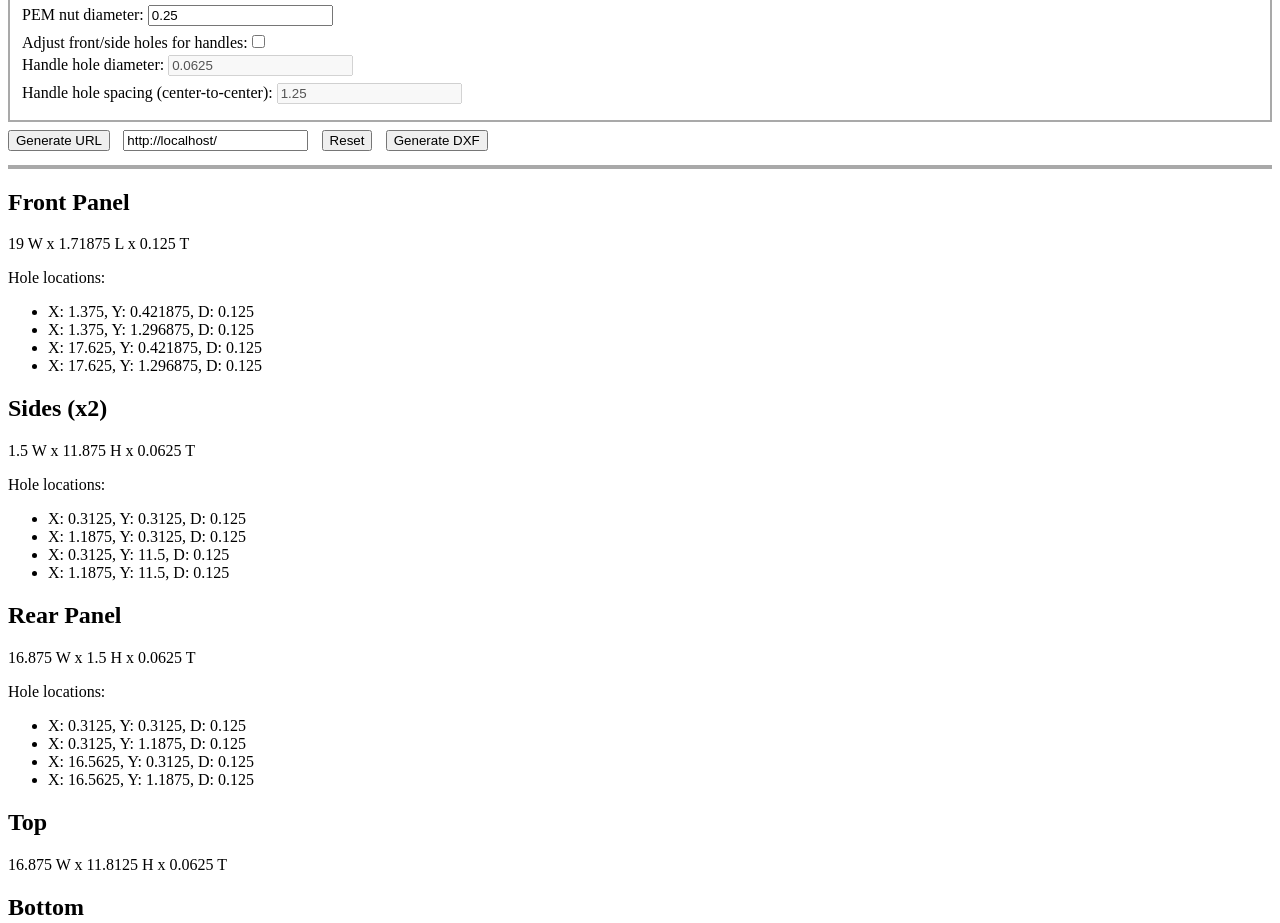
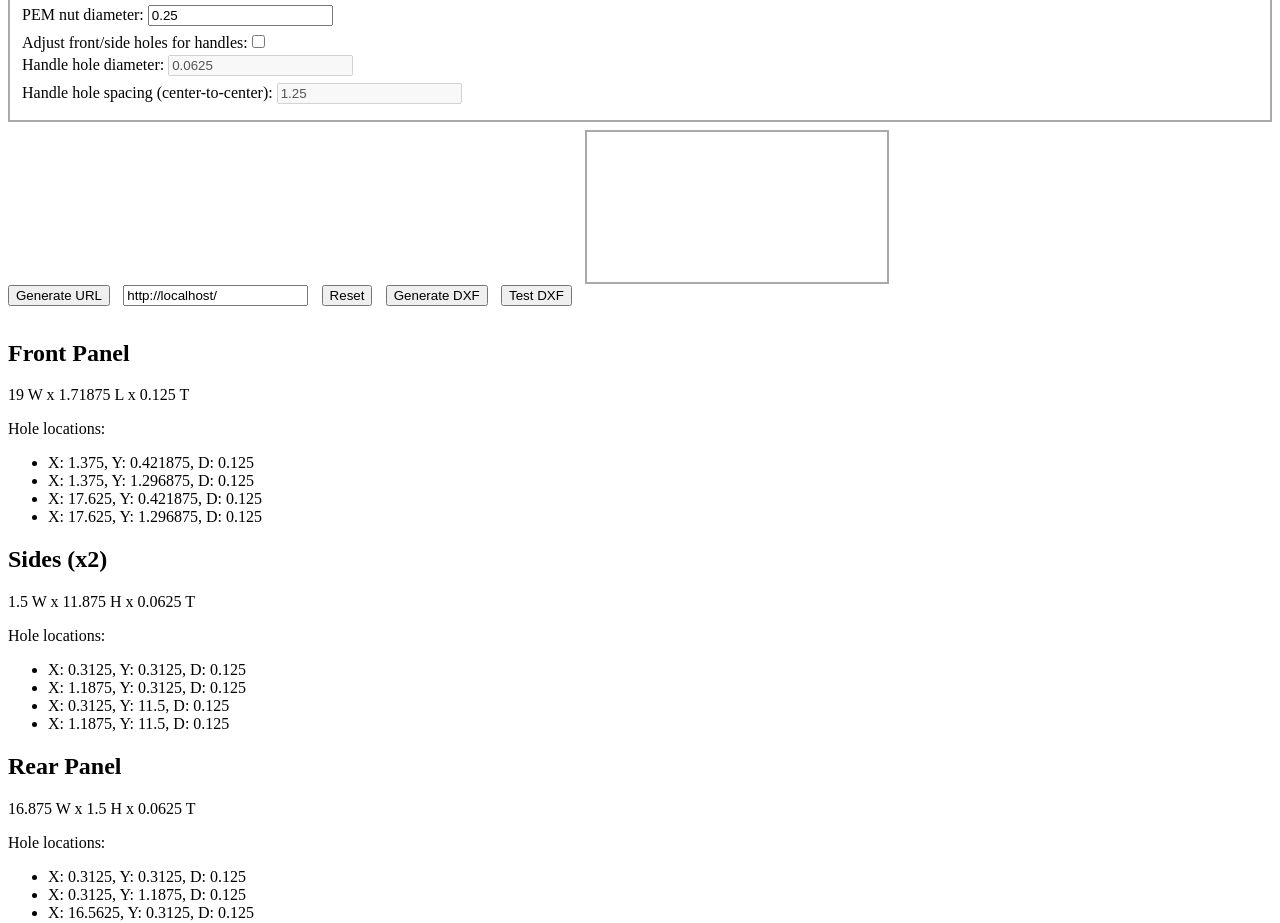
Before and after one commit to chapatt/rackmount-enclosure, a Vue app: page / in a window 1280 px wide. Shown: the part 788-1711 px from the top of the page. Built offline with nearby package versions, Linux system fonts and the light colour scheme; the HTML template or start-up script is replaced by a standard one.

Commit message:
Install dxf package (WIP)

```diff
--- a/package.json
+++ b/package.json
@@ -9,6 +9,7 @@
   },
   "dependencies": {
     "core-js": "^3.6.5",
+    "dxf": "^4.4.1",
     "vue": "^2.6.11",
     "vue-router": "^3.2.0"
   },
--- a/src/views/Calculator.vue
+++ b/src/views/Calculator.vue
@@ -121,10 +121,11 @@
     <button v-on:click="initDefaultParams()">Reset</button>
 
     <button v-on:click="generateDxf()">Generate DXF</button>
+    <button v-on:click="testDxf()">Test DXF</button>
 
     <button v-if="this.dxfString" v-on:click="downloadDxf()">Download DXF</button>
 
-    <div ref="dxfView" class="dxf-view" />
+    <svg ref="dxfView" class="dxf-view" />
 
     <div>
       <h2>Front Panel</h2>
@@ -239,6 +240,8 @@
 <script>
   import DxfDocument from '../Dxf/DxfDocument';
   import DxfBlock from '../Dxf/DxfBlock';
+
+  import { Helper } from 'dxf';
 
   const defaultParams = {
     frontPanelWidth: 19,
@@ -602,6 +605,21 @@
           }
         }
       },
+      testDxf: function () {
+        const dxfDocument = new DxfDocument('English');
+
+        const block1 = new DxfBlock('block1');
+        block1.addRectangle(2, 2);
+        dxfDocument.addBlock(block1);
+        dxfDocument.addBlockReference('block1', -1, -1, '0');
+
+        this.dxfString = dxfDocument.toString();
+        console.log(this.dxfString);
+
+        const helper = new Helper(this.dxfString);
+        const svg = helper.toSVG();
+        this.$refs.dxfView.innerHTML = svg;
+      },
       generateDxf: function () {
         const dxfDocument = new DxfDocument('English');
 
@@ -833,6 +851,10 @@
 
         this.dxfString = dxfDocument.toString();
         console.log(this.dxfString);
+
+        const helper = new Helper(this.dxfString);
+        const svg = helper.toSVG();
+        this.$refs.dxfView.innerHTML = svg;
       },
       downloadDxf: function () {
         this.downloadText('drawing.dxf', this.dxfString);
```
Also changed, not shown: 1 other file (tests, documents, lock files or other folders).
